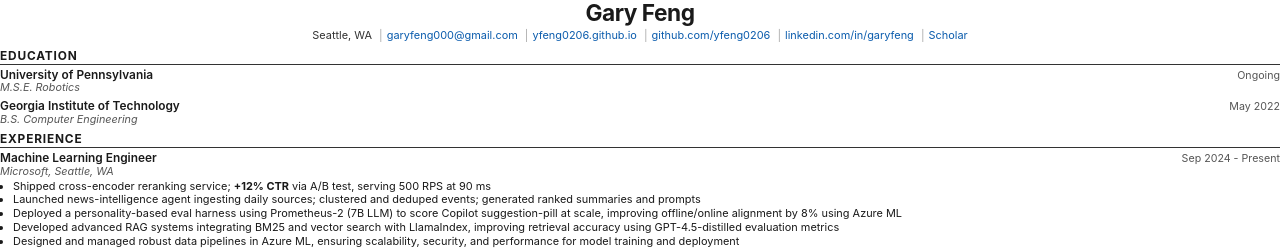
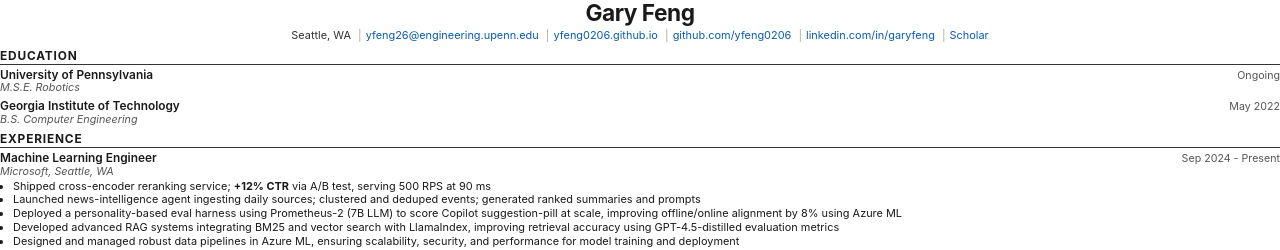
Before and after one commit to yfeng0206/yfeng0206.github.io, a Jekyll site: the page assets/resume/gary-feng-resume.html, which Jekyll copies as it is, in a window 1280 px wide. Shown: the top 250 px of the page. Built offline with Jekyll 4.4.1, drawn with Linux system fonts in a browser that asks for light colours.

Commit message:
Switch contact email to yfeng26@engineering.upenn.edu
Verified engineering.upenn.edu resolves MX to the same Proofpoint hosts as
seas.upenn.edu and upenn.edu, so the domain accepts mail.

Updated _config.yml (homepage links row, footer, CV page) and the resume print
source, then regenerated the PDF and page image. No gmail address remains
anywhere in the repository.

Co-authored-by: Copilot <223556219+Copilot@users.noreply.github.com>
Copilot-Session: 842d0d62-03a9-48d3-8d1c-033bd1a377df

```diff
--- a/_config.yml
+++ b/_config.yml
@@ -12,7 +12,7 @@ timezone: America/Los_Angeles
 
 author:
   name: "Yunchu (Gary) Feng"
-  email: "garyfeng000@gmail.com"
+  email: "yfeng26@engineering.upenn.edu"
   avatar: "/assets/images/bio-photo.jpg"
   location: "Seattle, WA"
 
--- a/assets/resume/gary-feng-resume.html
+++ b/assets/resume/gary-feng-resume.html
@@ -50,7 +50,7 @@
   <h1>Gary Feng</h1>
   <div class="contact">
     Seattle, WA
-    <span class="sep">|</span><a href="mailto:garyfeng000@gmail.com">garyfeng000@gmail.com</a>
+    <span class="sep">|</span><a href="mailto:yfeng26@engineering.upenn.edu">yfeng26@engineering.upenn.edu</a>
     <span class="sep">|</span><a href="https://yfeng0206.github.io">yfeng0206.github.io</a>
     <span class="sep">|</span><a href="https://github.com/yfeng0206">github.com/yfeng0206</a>
     <span class="sep">|</span><a href="https://www.linkedin.com/in/garyfeng/">linkedin.com/in/garyfeng</a>
```
Also changed, not shown: assets/resume/gary-feng-resume.png, 1 other file.
